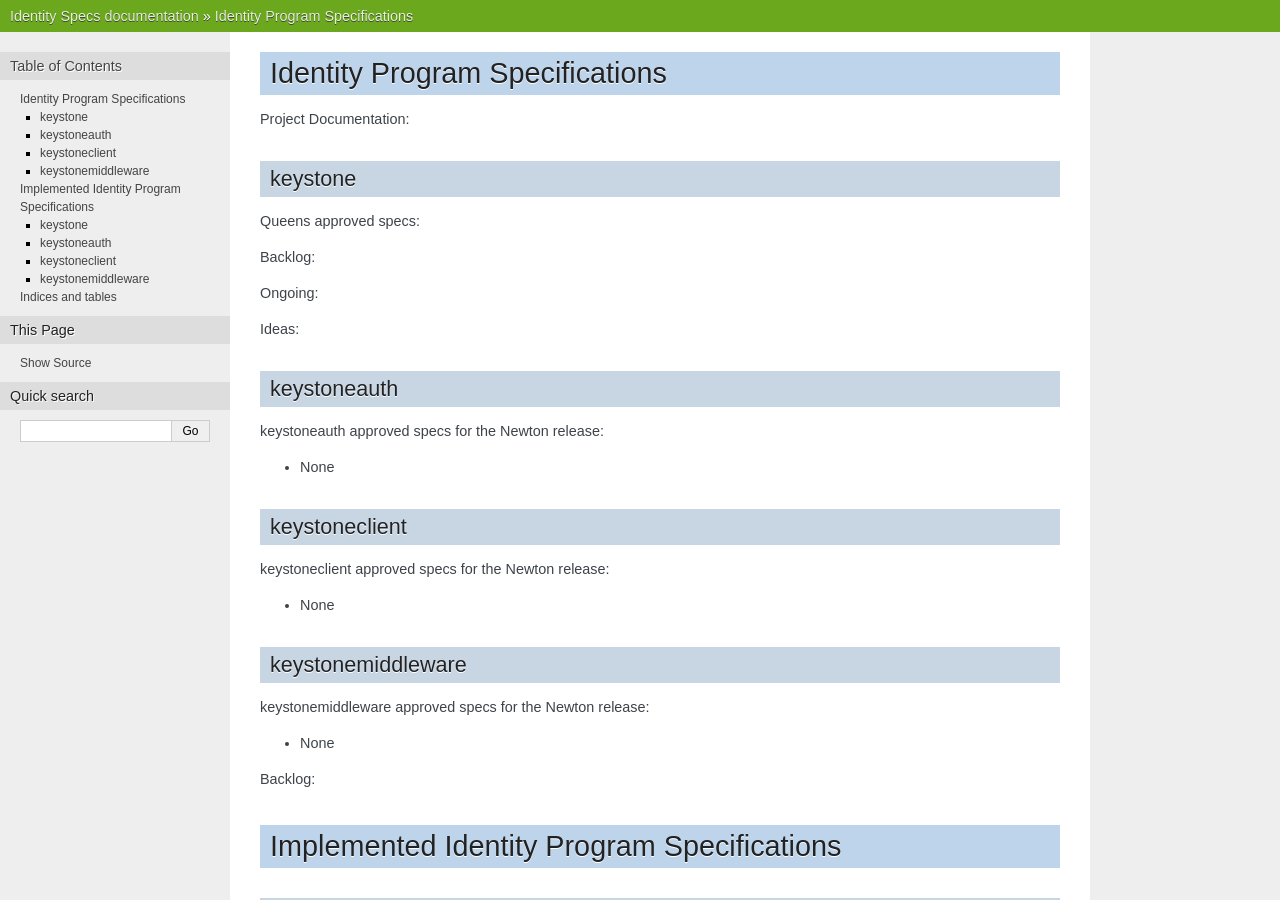
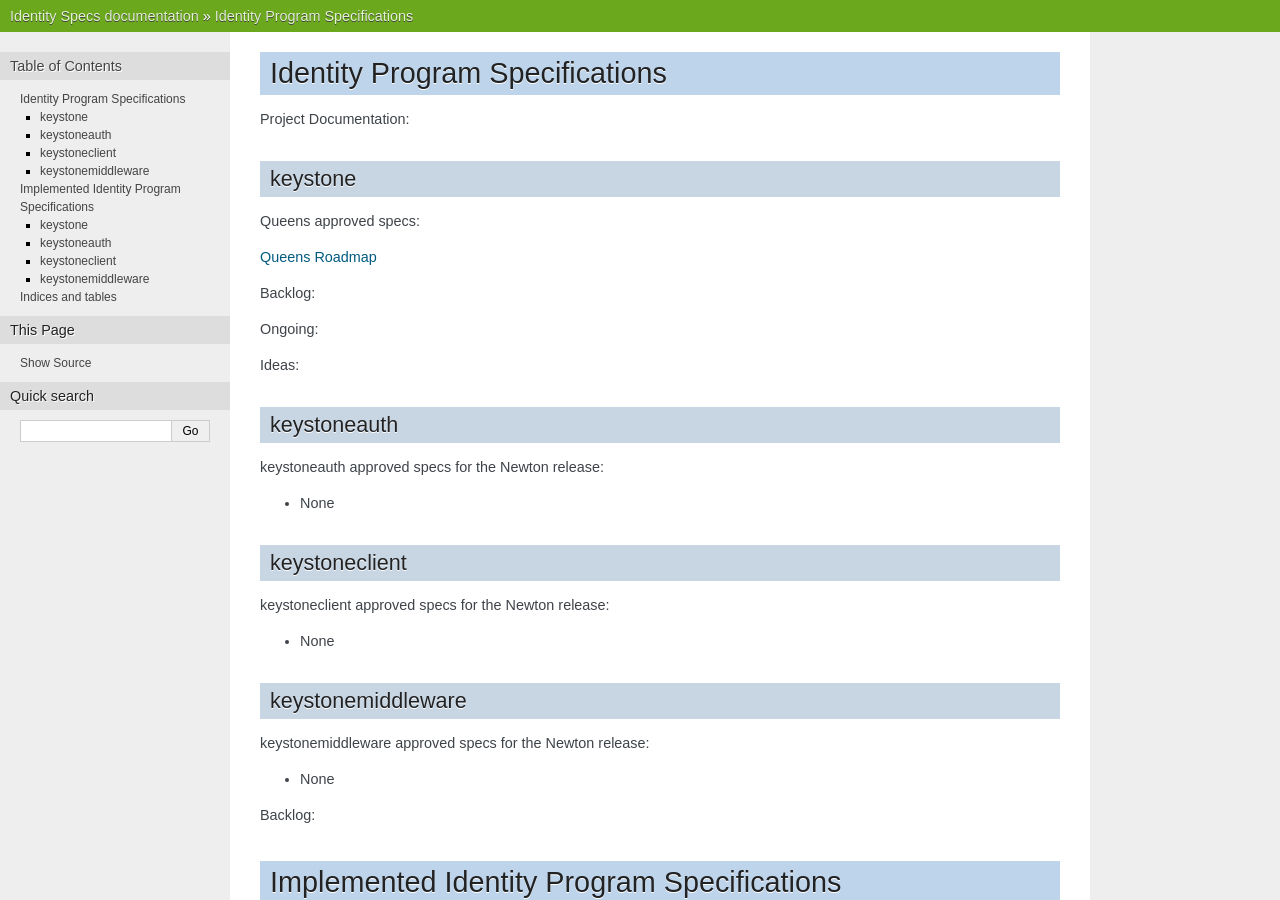
Before and after one commit to openstack/keystone-specs, a Sphinx documentation site: the page built from doc/source/index.rst, in a window 1280 px wide and 900 px high. Built offline with Sphinx 7.4.7, drawn with Linux system fonts in a browser that asks for light colours; pages that are not in the unit, such as notebooks, are missing from menus; the version number could not be read and is left out.

Commit message:
Add link to Queens Roadmap
One of the action items in the queens-1 retrospective was to clearly
document our roadmap. Ideally, this is something specification should
do, but not all work in a release is associated to specifications.

This commit adds a link to the Queens roadmap next to the
accepted specifications for Queens. When Rocky opens for
development, we need to archive this link with the Queens
specifications so that it is discoverable.

Change-Id: I1a558abd0f7379a33a3176608aa55f9ba54390bb

```diff
--- a/doc/source/index.rst
+++ b/doc/source/index.rst
@@ -15,6 +15,8 @@ keystone
 ========
 
 Queens approved specs:
+
+`Queens Roadmap <https://trello.com/b/5F0h9Hoe/keystone-queens-roadmap>`_
 
 .. toctree::
    :glob:
```
